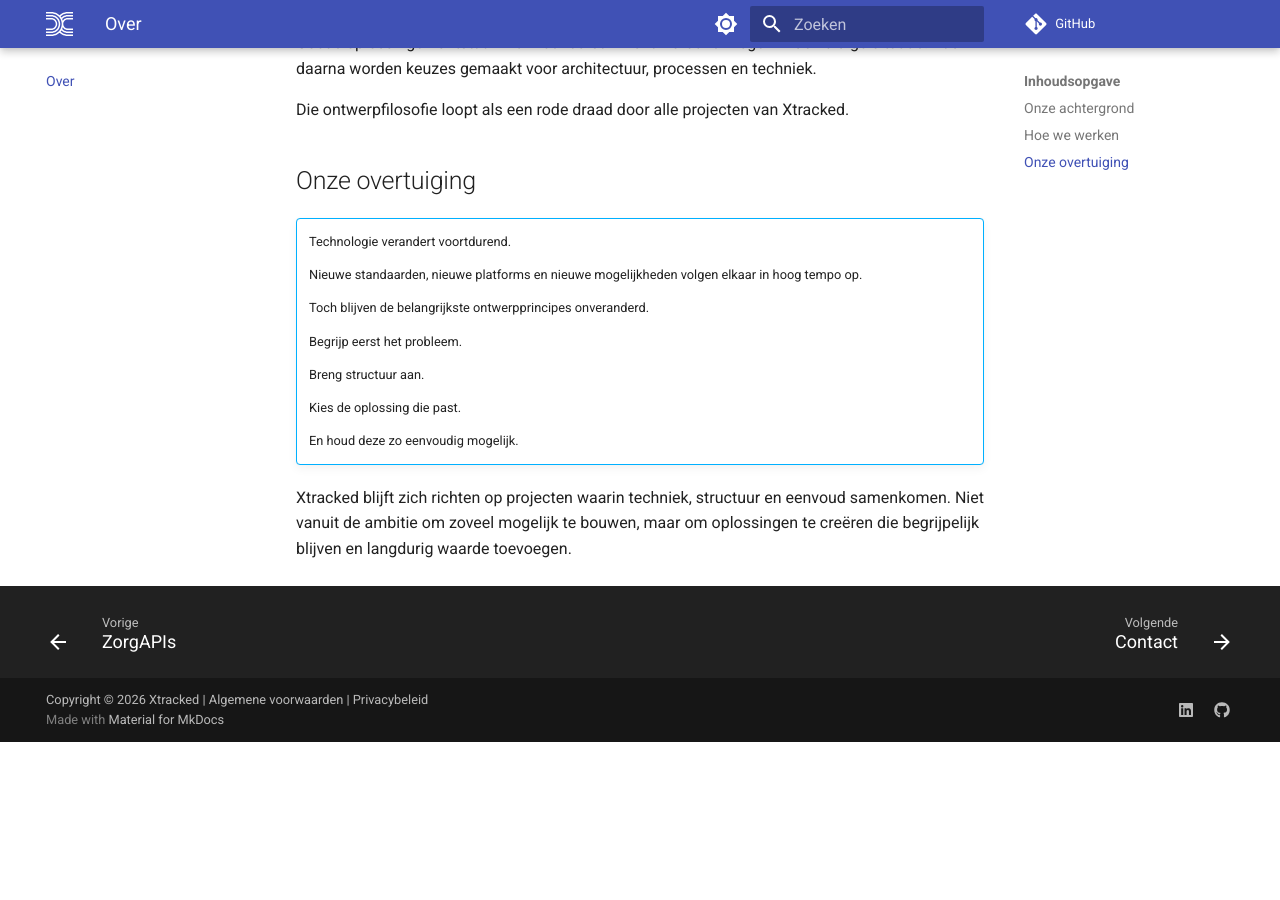
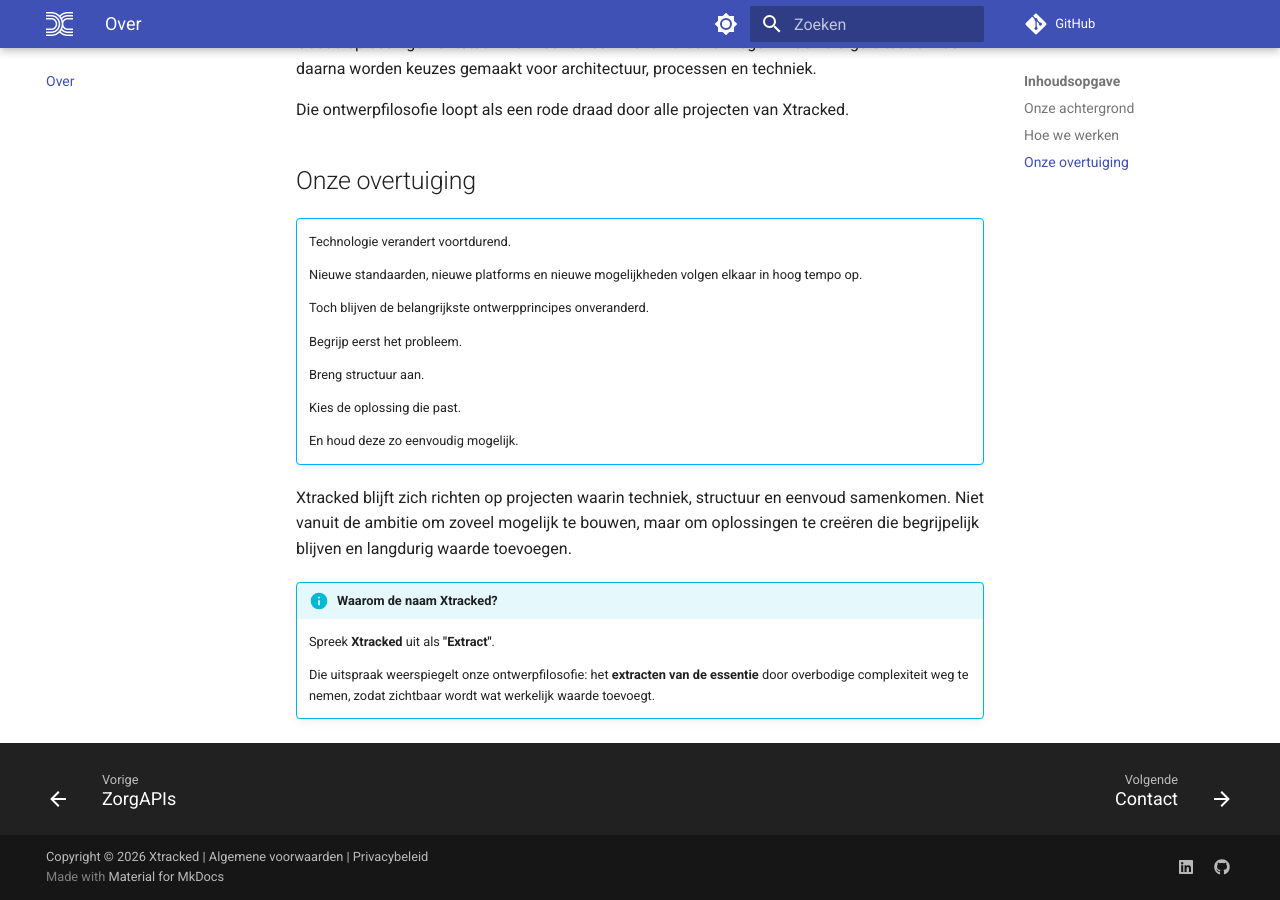
Before and after one commit to xtracked/website, an MkDocs documentation site: the page built from docs/over.md, in a window 1280 px wide and 900 px high, scrolled down 741 px. Built offline with MkDocs 1.6.1 and Material for MkDocs 9.7.7, drawn with Linux system fonts in a browser that asks for light colours; comment, search, counter and statistics services are not loaded; before the commit the page ends 1483 px from its top, so only the background shows below that.

Commit message:
Add explanation of the Xtracked name

```diff
--- a/docs/over.md
+++ b/docs/over.md
@@ -46,3 +46,10 @@ Die ontwerpfilosofie loopt als een rode draad door alle projecten van Xtracked.
 
 Xtracked blijft zich richten op projecten waarin techniek, structuur en eenvoud samenkomen. Niet vanuit de ambitie om
 zoveel mogelijk te bouwen, maar om oplossingen te creëren die begrijpelijk blijven en langdurig waarde toevoegen.
+
+!!! info "Waarom de naam Xtracked?"
+
+    Spreek **Xtracked** uit als **"Extract"**.
+
+    Die uitspraak weerspiegelt onze ontwerpfilosofie: het **extracten van de essentie** door overbodige complexiteit weg
+    te nemen, zodat zichtbaar wordt wat werkelijk waarde toevoegt.
```
